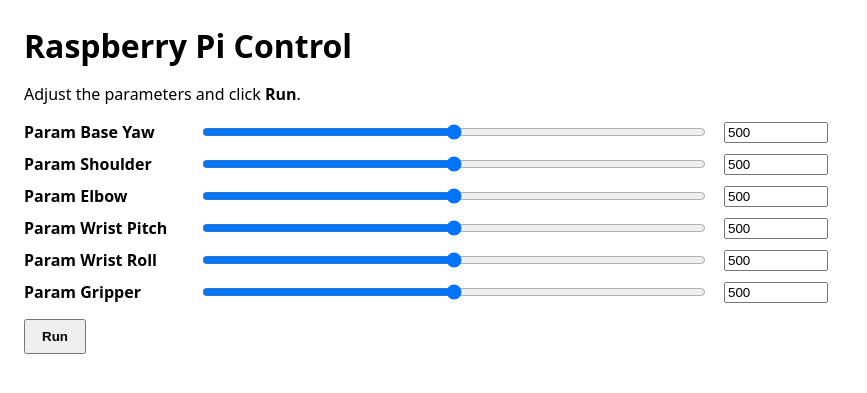
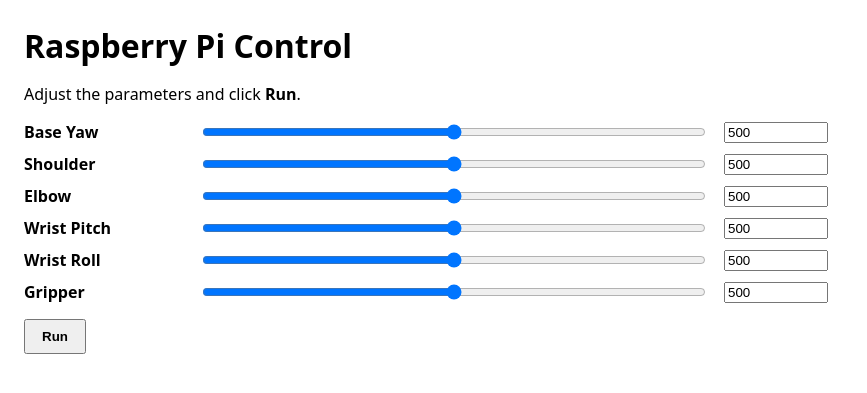
Before and after one commit to SilbermannAutomation/SafetyJarRobot, a Flask app: page / in a window 1280 px wide. Shown: the top 393 px of the page, without its empty margins (0-867 px from the left). Run offline with Flask 3, Linux system fonts and the light colour scheme.

Commit message:
Text fix

```diff
--- a/main/networking/templates/index.html
+++ b/main/networking/templates/index.html
@@ -22,7 +22,7 @@
   <form id="controlForm" class="grid">
     <!-- 6 rows: label | slider | number -->
     {% for i in range(1,7) %}
-      <div class="row-label">Param {{ defaults[i-1][0] }}</div>
+      <div class="row-label">{{ defaults[i-1][0] }}</div>
       <input type="range" min="0" max="1000" step="1" id="s{{ i }}" value="{{ defaults[i-1][1] }}">
       <input type="number" min="0" max="1000" step="1" id="n{{ i }}" value="{{ defaults[i-1][1] }}">
     {% endfor %}
```
